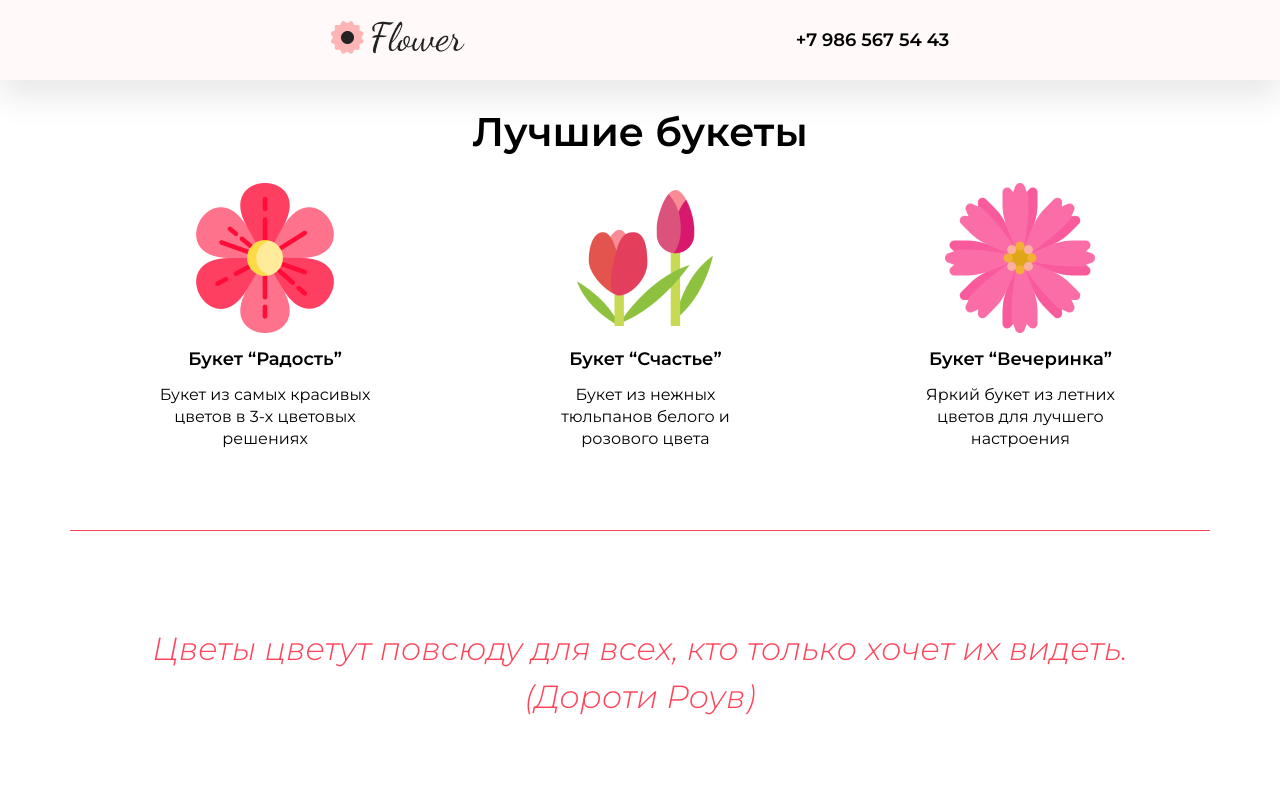
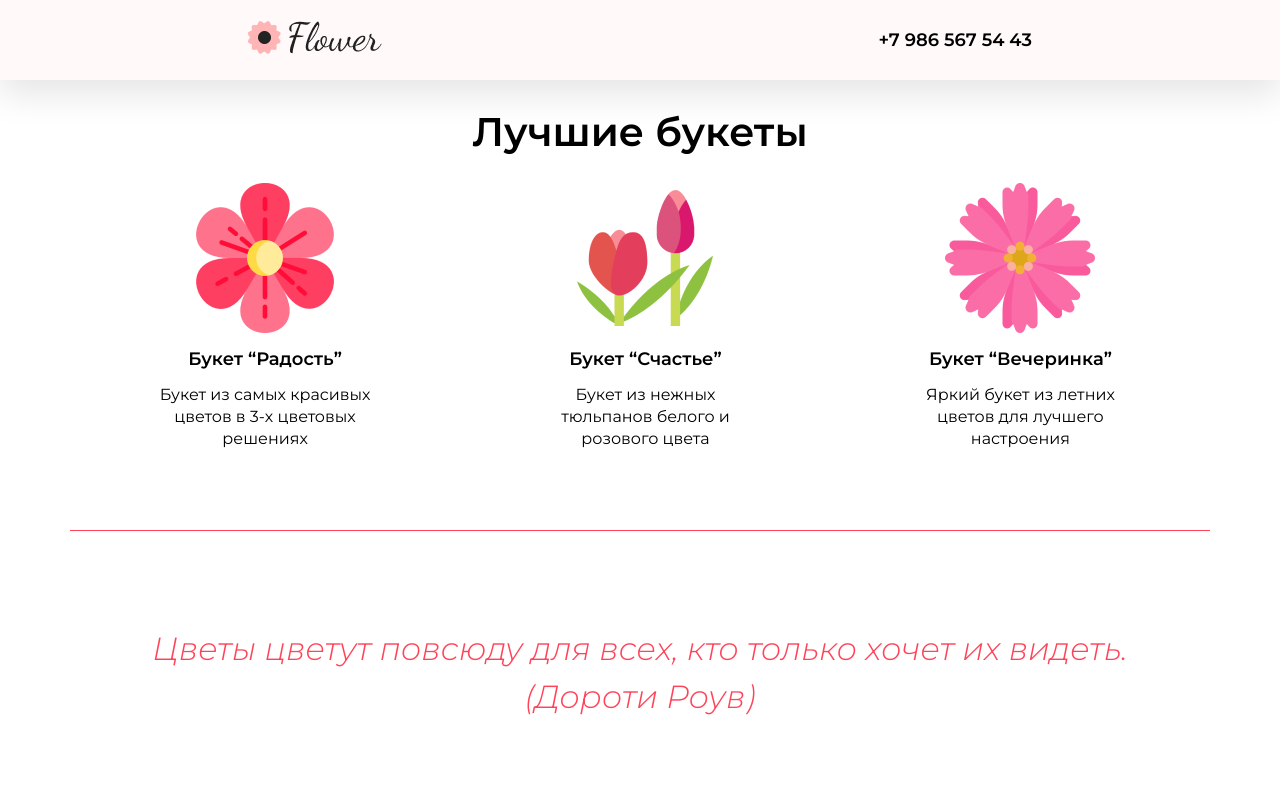
Before and after one commit to EireneKhash/layout_html_2021, a plain HTML site: page lesson_2/home_work/index.html in a window 1280 px wide. Shown: the top 800 px of the page. Drawn offline with Linux system fonts and the light colour scheme.

Commit message:
changes at homework file

```diff
--- a/lesson_2/home_work/index.html
+++ b/lesson_2/home_work/index.html
@@ -12,9 +12,8 @@
         rel="stylesheet">
 </head>
 <body>
-    <div class="container-page">
         <header>
-            <div class="logo">
+            <div class="head-info">
                 <img src="image/logo_flower.png" alt="flower">
             </div>
             <div class="contacts">+7 986 567 54 43
@@ -22,7 +21,6 @@
         </header>
     <div class="container">
        <div class="content">
-        <!-- <div class="top-inscription">Лучшие букеты</div> -->
         <h1>Лучшие букеты</h1>
 
         <section>
@@ -69,7 +67,6 @@
     </div>
     </div>
         <footer>Flower, 2005 - 2021</footer>
-    </div>
 
 </body>
 </html>
--- a/lesson_2/home_work/style.css
+++ b/lesson_2/home_work/style.css
@@ -20,12 +20,18 @@ body {
 header {
   background-color: #fff9f9;
   display: flex;
-  justify-content: space-evenly;
+  justify-content: space-around;
   height: 80px;
   align-items: center;
   box-shadow: 0px 15px 35px rgba(0, 0, 0, 0.1);
   font-weight: 600;
   font-size: 18px;
+}
+
+.contacts {
+  font-weight: 600;
+  font-size: 18px;
+  line-height: 22px;
 }
 
 h1 {
```
